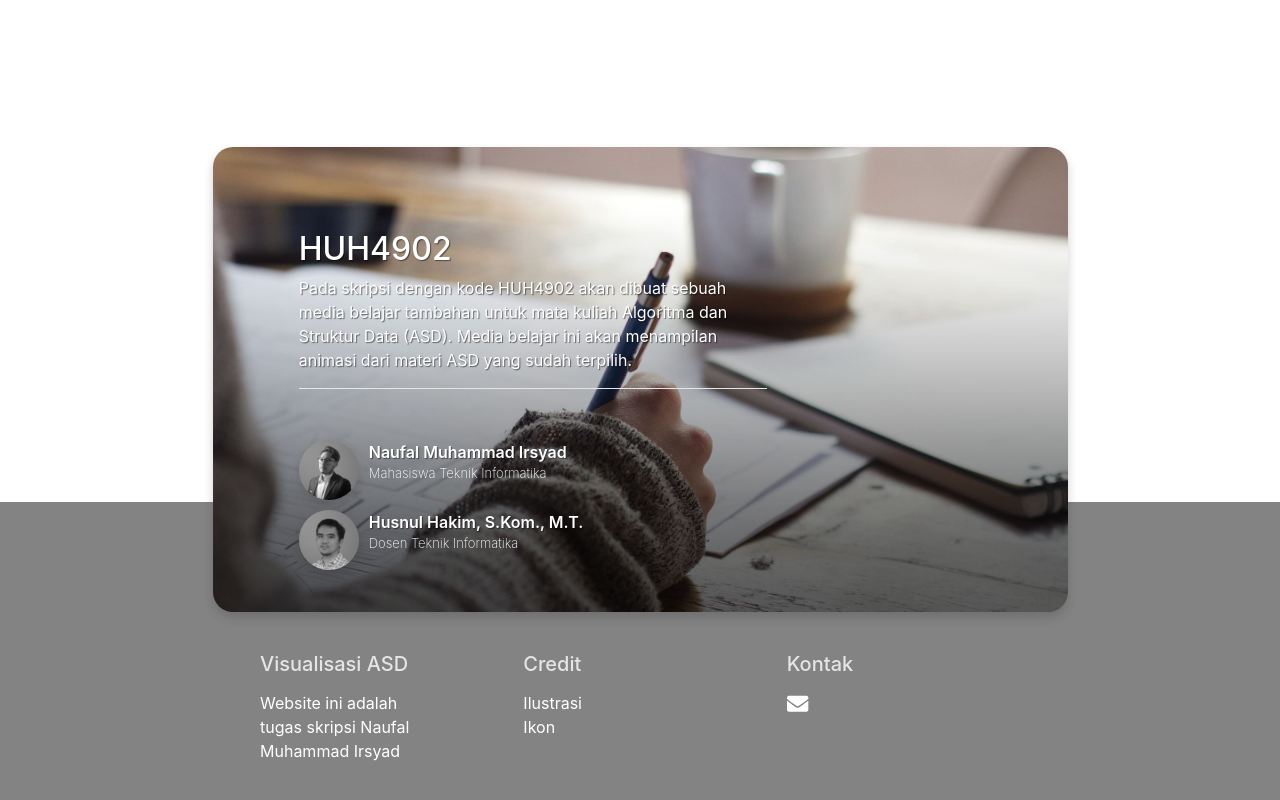
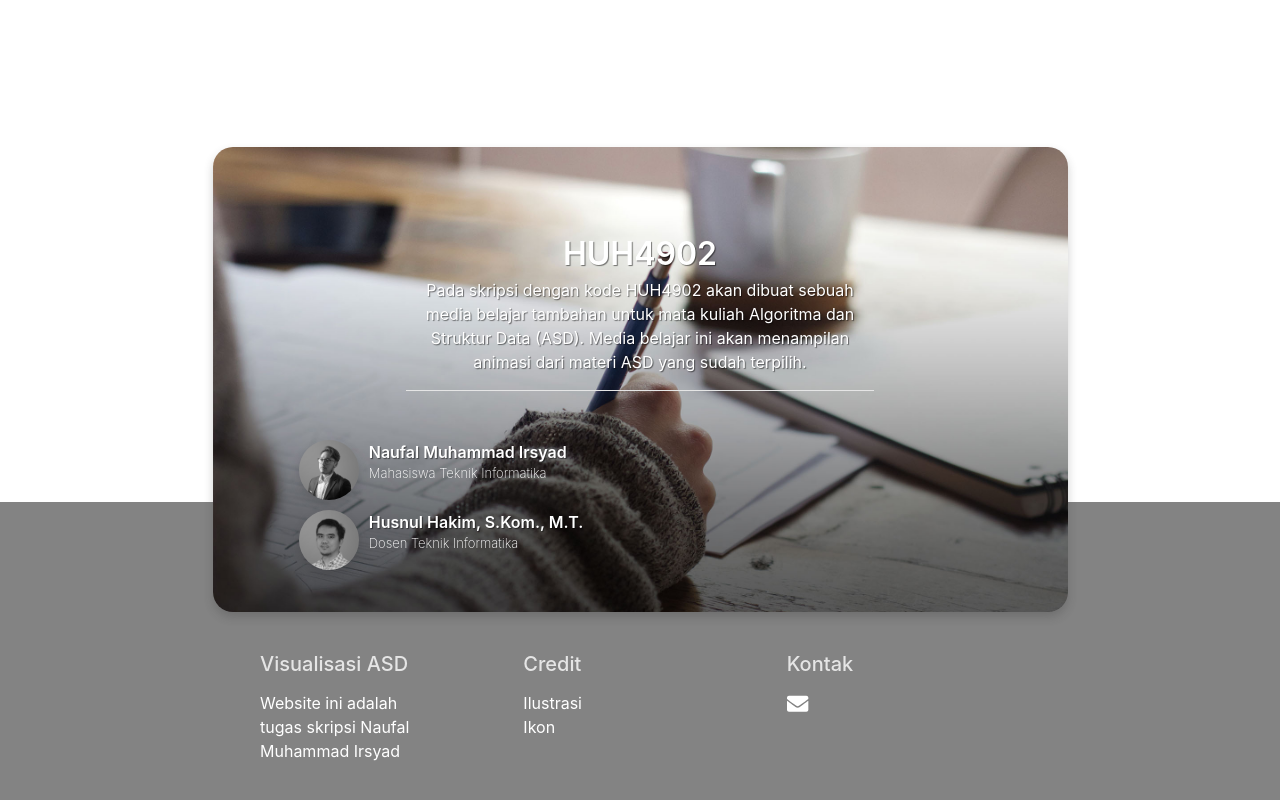
Before and after one commit to naufalmi/VisualisasiASD, a React (Create React App) app: page / in a window 1280 px wide. Shown: the part 3279-4079 px from the top of the page. Built offline with nearby package versions, Linux system fonts and the light colour scheme.

Commit message:
ubah style info skripsi

```diff
--- a/src/Component/Home/Home.jsx
+++ b/src/Component/Home/Home.jsx
@@ -195,9 +195,9 @@ export const Home = () => (
       {/* ====INFO PEMBUAT==== */}
       <Row className="justify-content-md-center">
         <Col className="infoContent" lg="9">
-          <Row className="info">
-            <Col md={{ span: 7, offset: 1 }}>
-              <h2>HUH4902</h2>
+          <Row className="justify-content-md-center info">
+            <Col lg="7">
+              <span>HUH4902</span>
               <p>Pada skripsi dengan kode HUH4902 akan dibuat sebuah media belajar tambahan untuk mata kuliah Algoritma dan Struktur Data (ASD). Media belajar ini akan menampilan animasi dari materi ASD yang sudah terpilih.</p>
               <hr />
             </Col>
--- a/src/Component/style.css
+++ b/src/Component/style.css
@@ -234,8 +234,12 @@ html {
   color: white;
   text-shadow: 1px 1px 1px rgba(0, 0, 0, 0.5);
   height: 210px;
-  text-align: left;
+  text-align: center;
   margin-bottom: 0px;
+}
+
+.info span {
+  font-size: xx-large;
 }
 
 .author {
```
